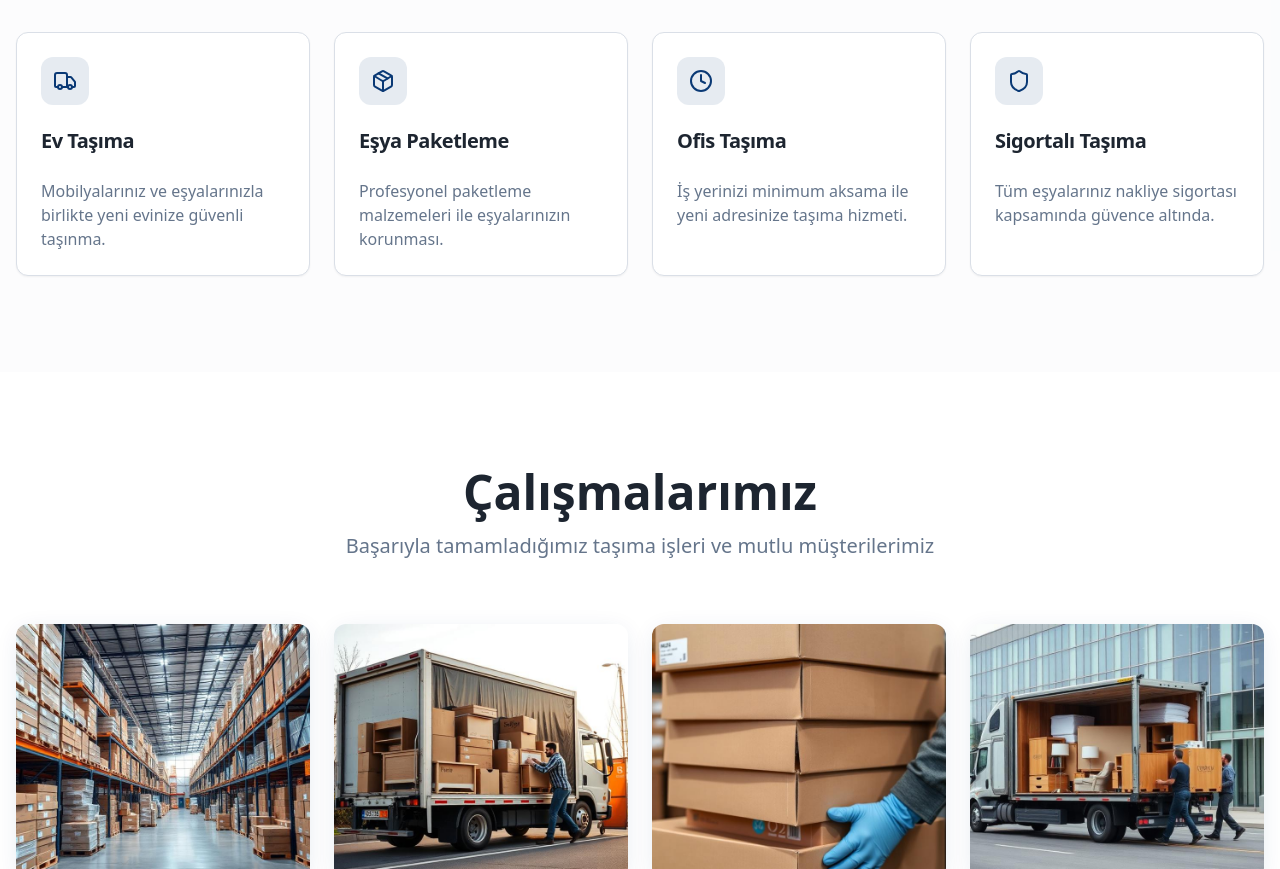
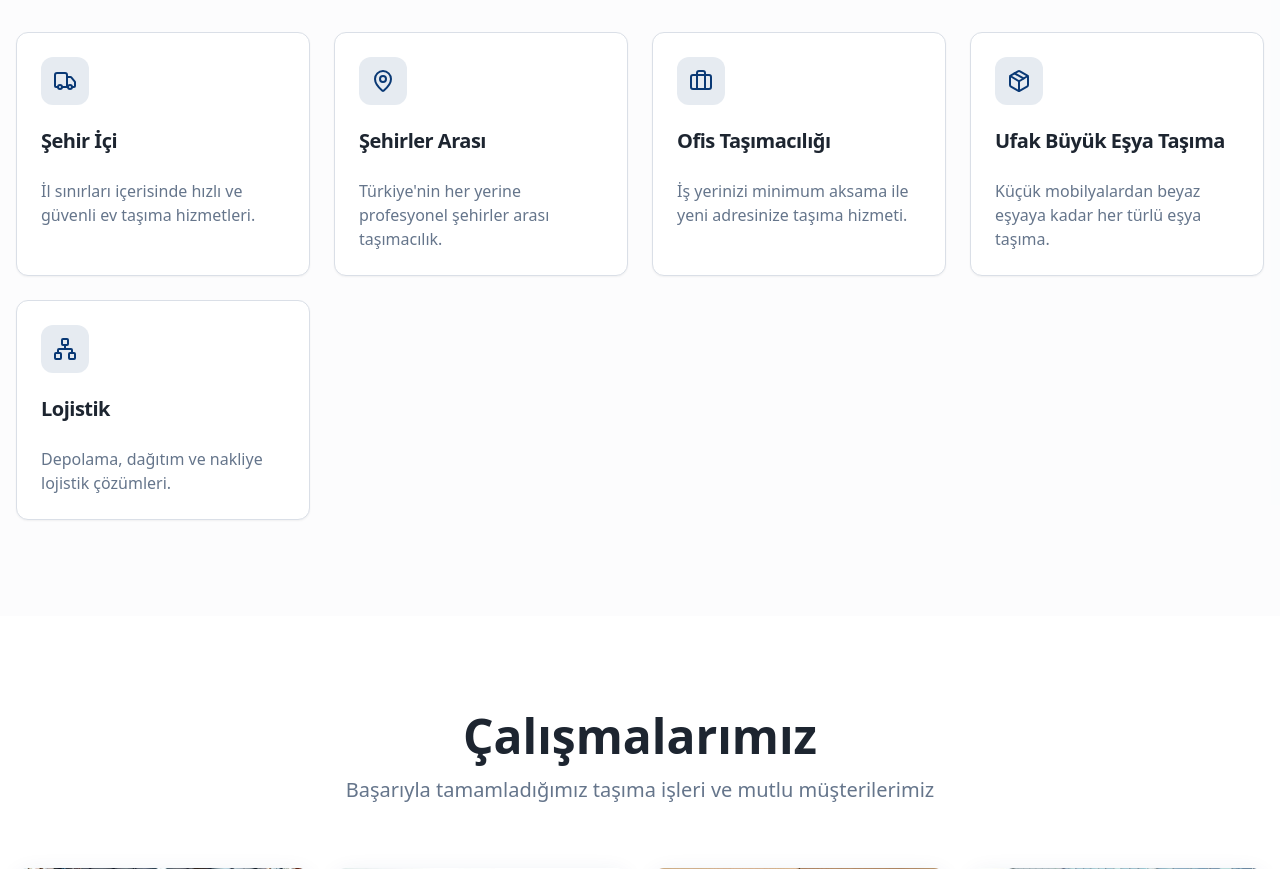
Before and after one commit to hluk17/map-move-showcase, a React (Vite) app: page / in a window 1280 px wide. Shown: the part 1020-1889 px from the top of the page. Built offline with nearby package versions, Linux system fonts and the light colour scheme; the HTML template or start-up script is replaced by a standard one.

Commit message:
Hizmet Başlıklarını Güncelle
Şehir içi, şehirler arası, ofis taşımacılığı, ufak büyük eşya taşıma ve lojistik başlıklarıyla 5 hizmet olarak güncellendi. Eski 4 hizmet yeni yapıya göre yeniden adlandırıldı ve içerikler/icons buna uygun şekilde düzenlendi.

```diff
--- a/src/components/Services.tsx
+++ b/src/components/Services.tsx
@@ -1,26 +1,31 @@
 import { Card, CardContent, CardDescription, CardHeader, CardTitle } from "@/components/ui/card";
-import { Truck, Package, Clock, Shield } from "lucide-react";
+import { Truck, MapPin, Briefcase, Package, Network } from "lucide-react";
 
 const services = [
   {
     icon: Truck,
-    title: "Ev Taşıma",
-    description: "Mobilyalarınız ve eşyalarınızla birlikte yeni evinize güvenli taşınma.",
+    title: "Şehir İçi",
+    description: "İl sınırları içerisinde hızlı ve güvenli ev taşıma hizmetleri.",
+  },
+  {
+    icon: MapPin,
+    title: "Şehirler Arası",
+    description: "Türkiye'nin her yerine profesyonel şehirler arası taşımacılık.",
+  },
+  {
+    icon: Briefcase,
+    title: "Ofis Taşımacılığı",
+    description: "İş yerinizi minimum aksama ile yeni adresinize taşıma hizmeti.",
   },
   {
     icon: Package,
-    title: "Eşya Paketleme",
-    description: "Profesyonel paketleme malzemeleri ile eşyalarınızın korunması.",
+    title: "Ufak Büyük Eşya Taşıma",
+    description: "Küçük mobilyalardan beyaz eşyaya kadar her türlü eşya taşıma.",
   },
   {
-    icon: Clock,
-    title: "Ofis Taşıma",
-    description: "İş yerinizi minimum aksama ile yeni adresinize taşıma hizmeti.",
-  },
-  {
-    icon: Shield,
-    title: "Sigortalı Taşıma",
-    description: "Tüm eşyalarınız nakliye sigortası kapsamında güvence altında.",
+    icon: Network,
+    title: "Lojistik",
+    description: "Depolama, dağıtım ve nakliye lojistik çözümleri.",
   },
 ];
 
```
